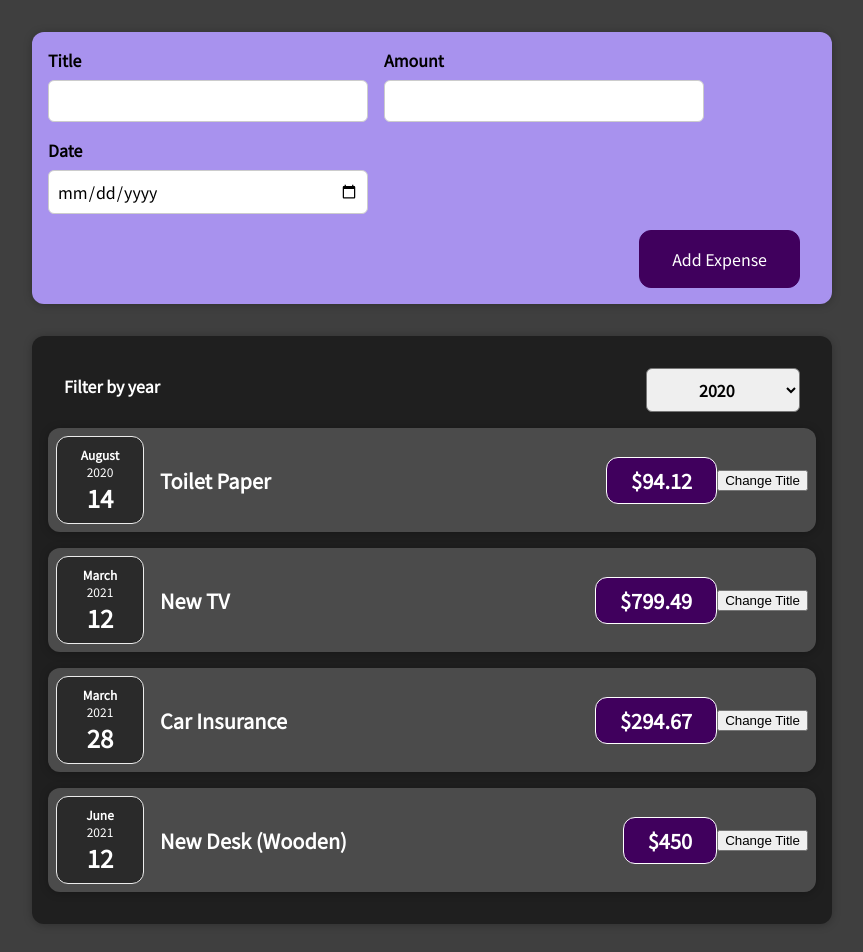
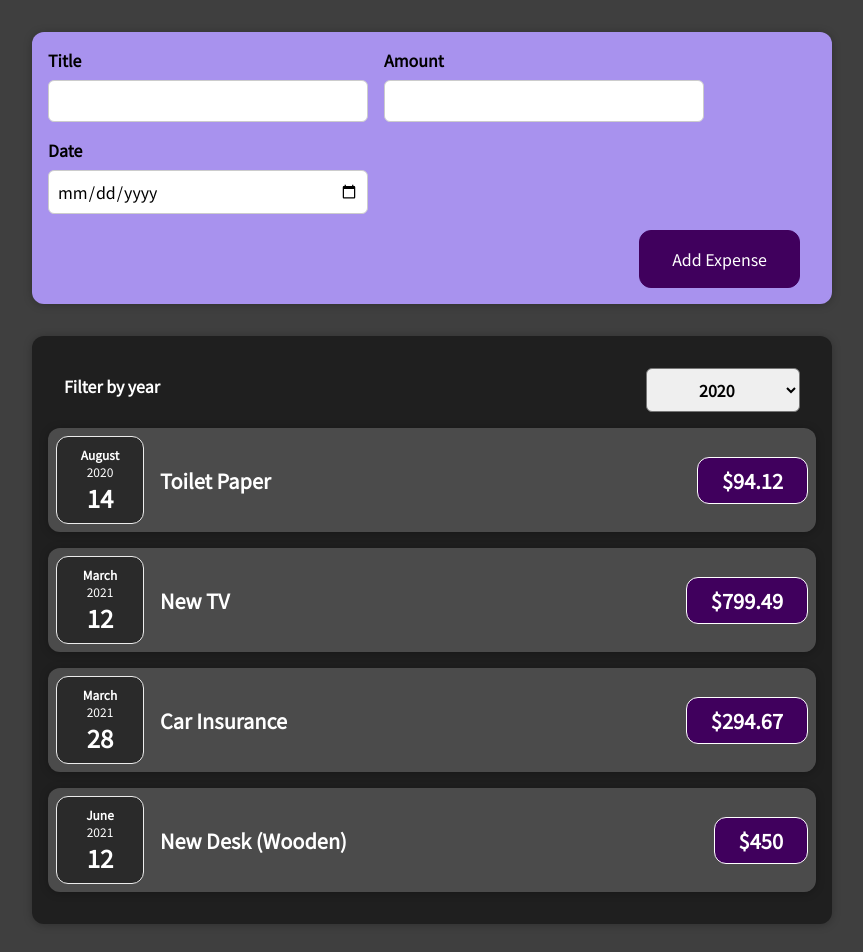
Before and after one commit to dev-thug/react-guide, a React (Create React App) app: page / in a window 1280 px wide. Shown: the top 952 px of the page, without its empty margins (208-1071 px from the left). Built offline with nearby package versions, Linux system fonts and the light colour scheme.

Commit message:
update 리스트 데이터 렌더링, State 저장 목록 사용

```diff
--- a/src/App.js
+++ b/src/App.js
@@ -1,8 +1,8 @@
 import Expense from "./components/Expenses/Expense";
 import NewExpense from "./components/NewExpense/NewExpense";
+import {useState} from "react";
 
-const App = () => {
-    const expenses = [
+const DUMMY_EXPENSES = [
     {
         id: 'e1',
         title: 'Toilet Paper',
@@ -24,9 +24,13 @@ const App = () => {
     },
 ];
 
+const App = () => {
+    const [expenses, setExpenses] = useState(DUMMY_EXPENSES)
+
     const addExpenseHandler = (expense) => {
-        console.log("In App.js");
-        console.log(expense)
+        setExpenses(prevState => {
+            return [expense, ...prevState]
+        })
     }
 
 
--- a/src/components/Expenses/Expense.js
+++ b/src/components/Expenses/Expense.js
@@ -5,7 +5,7 @@ import ExpensesFilter from "./ExpensesFilter";
 import {useState} from "react";
 
 const Expense = (props) => {
-    const [filteredYear, setFilteredYear] =useState("2020");
+    const [filteredYear, setFilteredYear] = useState("2020");
     const filterChangeHandler = (selectedYear) => {
         setFilteredYear(selectedYear)
         console.log(selectedYear)
@@ -16,26 +16,9 @@ const Expense = (props) => {
 
             <Card className="expenses">
                 <ExpensesFilter onChangeFilter={filterChangeHandler} selected={filteredYear}/>
-                <ExpenseItem
-                    title={props.items[0].title}
-                    amount={props.items[0].amount}
-                    date={props.items[0].date}>
-                </ExpenseItem>
-                <ExpenseItem
-                    title={props.items[1].title}
-                    amount={props.items[1].amount}
-                    date={props.items[1].date}>
-                </ExpenseItem>
-                <ExpenseItem
-                    title={props.items[2].title}
-                    amount={props.items[2].amount}
-                    date={props.items[2].date}>
-                </ExpenseItem>
-                <ExpenseItem
-                    title={props.items[3].title}
-                    amount={props.items[3].amount}
-                    date={props.items[3].date}>
-                </ExpenseItem>
+                {props.items.map(expense =>
+                    <ExpenseItem title={expense.title} amount={expense.amount} date={expense.date}/>
+                )}
             </Card>
         </div>
     )
--- a/src/components/Expenses/ExpenseItem.js
+++ b/src/components/Expenses/ExpenseItem.js
@@ -1,25 +1,16 @@
 import './ExpenseItem.css'
 import ExpenseDate from "./ExpenseDate";
 import Card from "../UI/Card";
-import {useState} from "react";
 
 const ExpenseItem = (props) => {
-
-    const [title, setTitle] = useState(props.title);
-
-    const clickHandler = () => {
-        setTitle('update!!!');
-        console.log(title)
-    }
 
     return (
         <Card className="expense-item">
             <ExpenseDate date={props.date}></ExpenseDate>
             <div className="expense-item__description">
-                <h2>{title}</h2>
+                <h2>{props.title}</h2>
                 <div className="expense-item__price">${props.amount}</div>
             </div>
-            <button onClick={clickHandler}>Change Title</button>
         </Card>
     );
 
```
Lines whose indentation alone changed are shown as unchanged.
